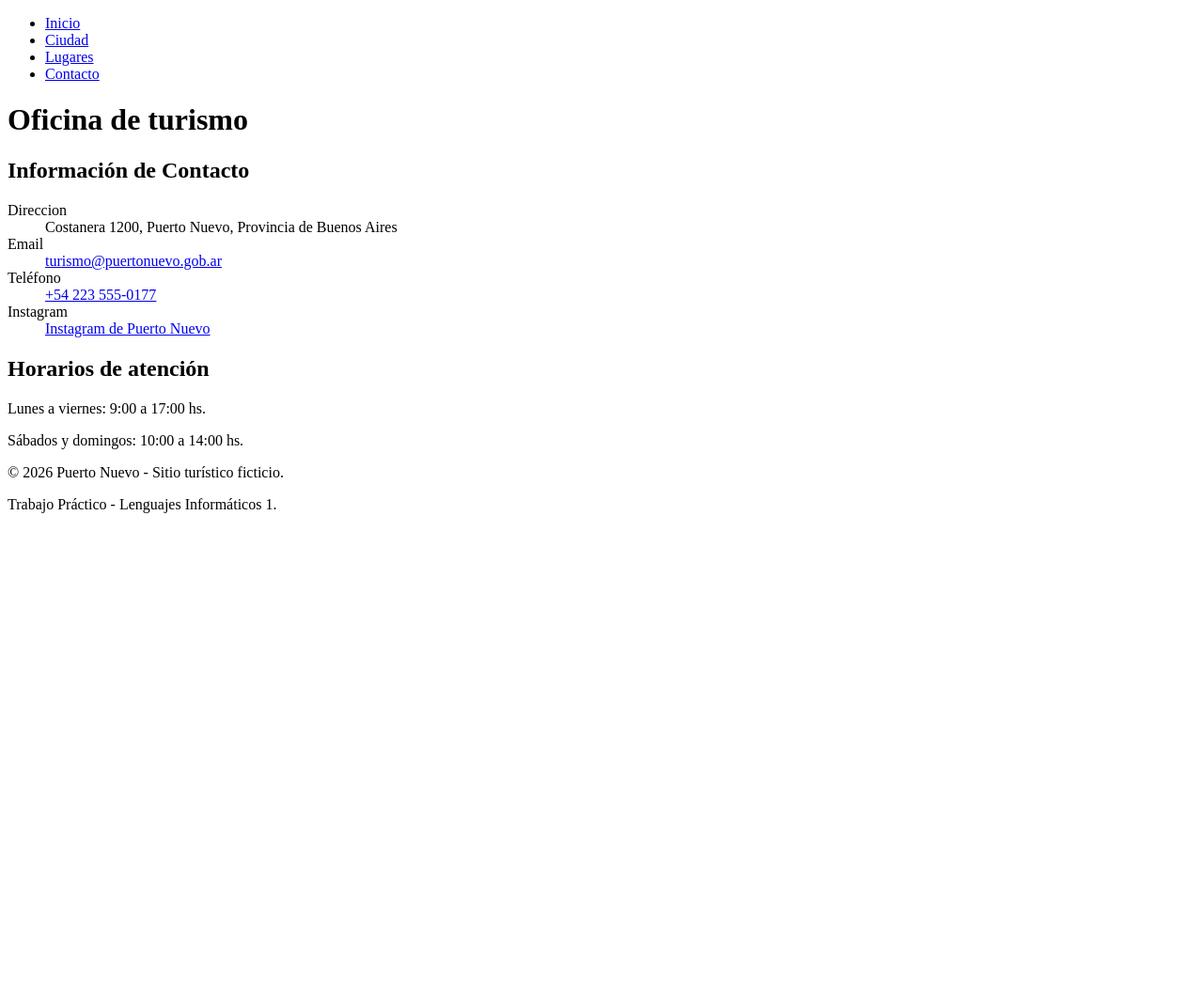
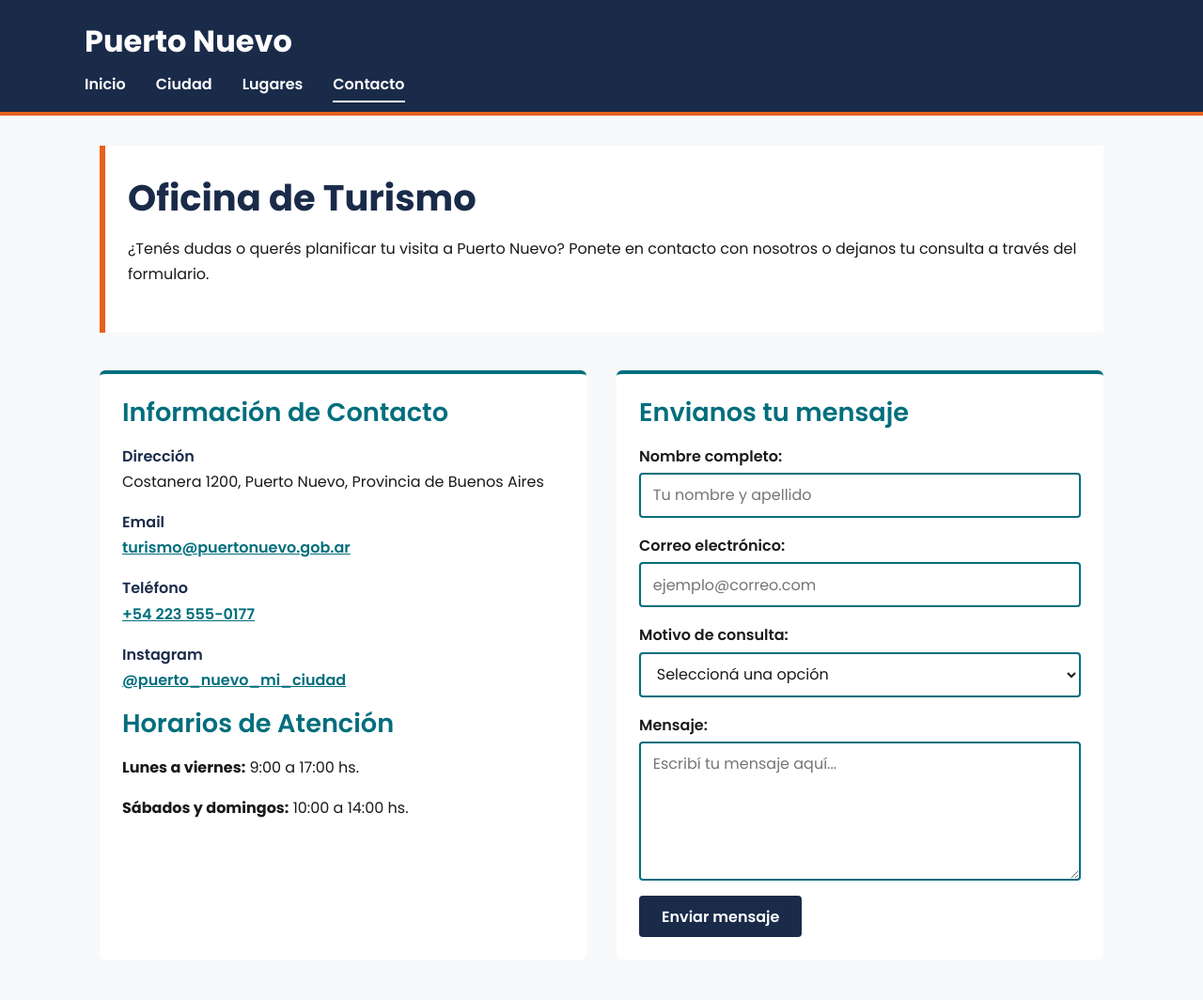
Before and after one commit to fgonzalez15unahur/tp_lenguajes_informaticos_mi_ciudad, a plain HTML site: page contacto.html in a window 1280 px wide. Shown: the top 1064 px of the page at 94% size. Before the commit the page ends 800 px from the top, so only its background shows below. Drawn offline with Linux system fonts and the light colour scheme.

Commit message:
feat: agrego vinculacion a hoja de estilos y completo la estructura del contacto.html

```diff
--- a/contacto.html
+++ b/contacto.html
@@ -1,52 +1,88 @@
 <!DOCTYPE html>
 <html lang="es">
-
 <head>
     <meta charset="UTF-8">
     <meta name="viewport" content="width=device-width, initial-scale=1.0">
-    <title>Contacto</title>
+    <meta name="description" content="Información de contacto, horarios de atención y formulario de consultas de la Oficina de Turismo de Puerto Nuevo.">
+    <title>Puerto Nuevo - Contacto</title>
+    <link rel="preconnect" href="https://fonts.googleapis.com">
+    <link rel="preconnect" href="https://fonts.gstatic.com" crossorigin>
+    <link href="https://fonts.googleapis.com/css2?family=Poppins:wght@400;600;700&display=swap" rel="stylesheet">
+    <link rel="stylesheet" href="css/styles.css">
 </head>
-
 <body>
 
     <header>
-        <nav>
+        <h1>Puerto Nuevo</h1>
+        <nav aria-label="Navegación principal">
             <ul>
                 <li><a href="index.html">Inicio</a></li>
                 <li><a href="ciudad.html">Ciudad</a></li>
                 <li><a href="lugares.html">Lugares</a></li>
-                <li><a href="contacto.html">Contacto</a></li>
+                <li><a href="contacto.html" aria-current="page">Contacto</a></li>
             </ul>
         </nav>
     </header>
 
     <main>
-        <h1>Oficina de turismo</h1>
-
-        <section id="contacto-info-contacto">
-            <h2>Información de Contacto</h2>
-            <dl>
-            <dt>Direccion</dt><dd> Costanera 1200, Puerto Nuevo, Provincia de Buenos Aires</dd>
-            <dt>Email</dt><dd><a href="mailto:turismo@puertonuevo.gob.ar">turismo@puertonuevo.gob.ar</a></dd>
-            <dt>Teléfono</dt><dd><a href="tel:+542235550177">+54 223 555-0177</a></dd>
-            <dt>Instagram</dt><dd><a href="https://www.instagram.com/puerto_nuevo_mi_ciudad" target="_blank"
-                    rel="noopener noreferrer">Instagram de Puerto Nuevo</a></dd>
-            </dl>
-        </section>
-        <section id="contacto-atencion">
-            <h2>Horarios de atención</h2>
-            <p>Lunes a viernes: 9:00 a 17:00 hs.</p>
-            <p>Sábados y domingos: 10:00 a 14:00 hs.</p>
+        <section id="presentacion">
+            <h1>Oficina de Turismo</h1>
+            <p>¿Tenés dudas o querés planificar tu visita a Puerto Nuevo? Ponete en contacto con nosotros o dejanos tu consulta a través del formulario.</p>
         </section>
 
+        <div class="contacto-contenedor">
+            <section id="contacto-info">
+                <h2>Información de Contacto</h2>
+                <dl>
+                    <dt>Dirección</dt>
+                    <dd>Costanera 1200, Puerto Nuevo, Provincia de Buenos Aires</dd>
+
+                    <dt>Email</dt>
+                    <dd><a href="mailto:turismo@puertonuevo.gob.ar">turismo@puertonuevo.gob.ar</a></dd>
+
+                    <dt>Teléfono</dt>
+                    <dd><a href="tel:+542235550177">+54 223 555-0177</a></dd>
+
+                    <dt>Instagram</dt>
+                    <dd><a href="https://www.instagram.com/puerto_nuevo_mi_ciudad" target="_blank" rel="noopener noreferrer">@puerto_nuevo_mi_ciudad</a></dd>
+                </dl>
+
+                <h2>Horarios de Atención</h2>
+                <p><strong>Lunes a viernes:</strong> 9:00 a 17:00 hs.</p>
+                <p><strong>Sábados y domingos:</strong> 10:00 a 14:00 hs.</p>
+            </section>
+
+            <section id="contacto-formulario">
+                <h2>Envianos tu mensaje</h2>
+                <form action="#" method="post">
+                    <label for="nombre">Nombre completo:</label>
+                    <input type="text" id="nombre" name="nombre" placeholder="Tu nombre y apellido" required>
+
+                    <label for="email">Correo electrónico:</label>
+                    <input type="email" id="email" name="email" placeholder="ejemplo@correo.com" required>
+
+                    <label for="asunto">Motivo de consulta:</label>
+                    <select id="asunto" name="asunto" required>
+                        <option value="" disabled selected>Seleccioná una opción</option>
+                        <option value="informacion">Información turística</option>
+                        <option value="eventos">Eventos y actividades</option>
+                        <option value="sugerencias">Sugerencias y reclamos</option>
+                        <option value="otro">Otro motivo</option>
+                    </select>
+
+                    <label for="mensaje">Mensaje:</label>
+                    <textarea id="mensaje" name="mensaje" rows="5" placeholder="Escribí tu mensaje aquí..." required></textarea>
+
+                    <button type="submit">Enviar mensaje</button>
+                </form>
+            </section>
+        </div>
     </main>
-    <footer id="contacto-footer">
+
+    <footer>
         <p>&copy; 2026 Puerto Nuevo - Sitio turístico ficticio.</p>
-        <p>
-            Trabajo Práctico - Lenguajes Informáticos 1.
-        </p>
+        <p>Trabajo Práctico - Lenguajes Informáticos 1 - UNAHUR</p>
     </footer>
+
 </body>
-
-
 </html>
--- a/css/styles.css
+++ b/css/styles.css
@@ -277,3 +277,23 @@ dt {
 dd {
     margin-bottom: 1rem;
 }
+
+.contacto-contenedor {
+    display: flex;
+    flex-wrap: wrap;
+    gap: 2rem;
+}
+
+#contacto-info,
+#contacto-formulario {
+    flex: 1 1 300px;
+    background-color: var(--color-texto-claro);
+    padding: 1.5rem;
+    border-radius: 6px;
+    border-top: 4px solid var(--color-primario);
+}
+
+#contacto-info h2,
+#contacto-formulario h2 {
+    margin-top: 0;
+}
```
Also changed, not shown: lugares.html (+1 -1 lines).
